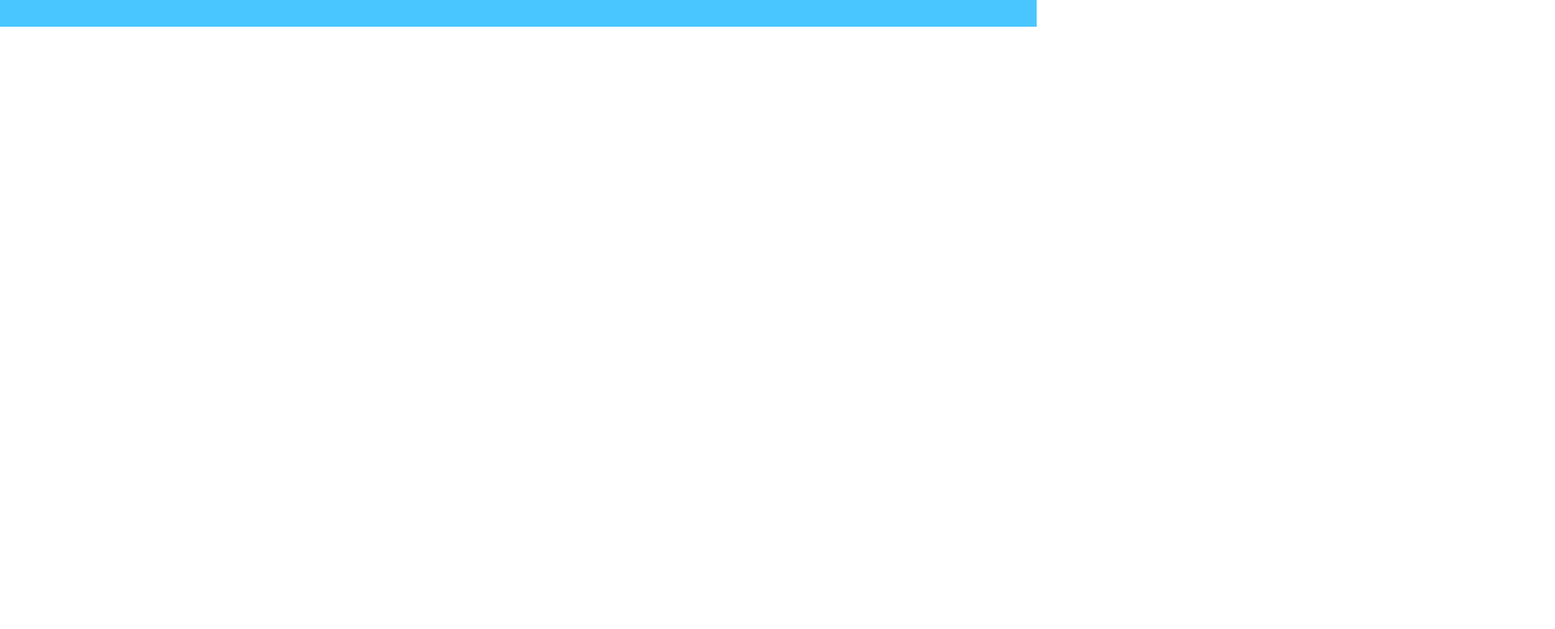
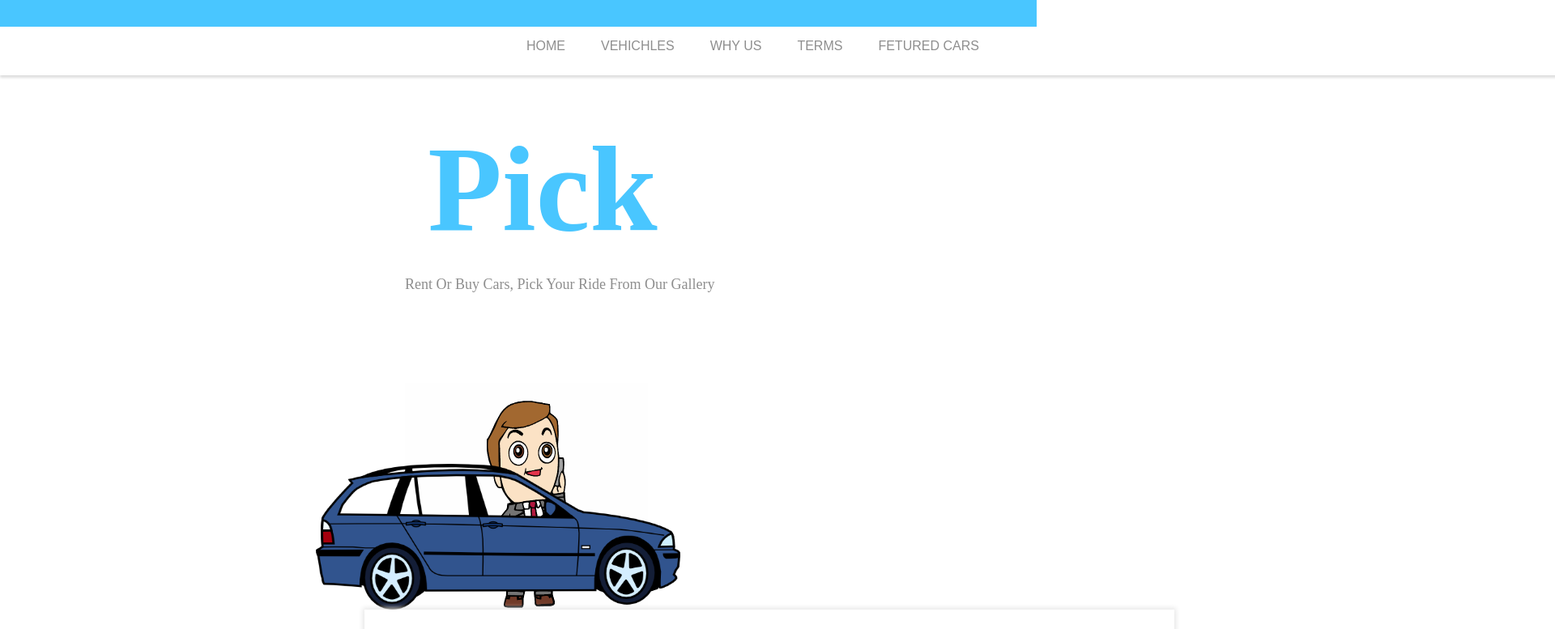
Before and after one commit to Huanda03/Pick, a website: page app/index.html in a window 1280 px wide. Shown: the part 87-864 px from the top of the page at 81% size, 1920 px wide, since content can reach past the window. Before the commit the page ends 800 px from the top, so only its background shows below. Drawn offline with Linux system fonts and the light colour scheme.

Commit message:
Agrege imagenes y cuadro superior

```diff
--- a/app/css/estilos.css
+++ b/app/css/estilos.css
@@ -25,7 +25,7 @@ div #botones{
 #buton {
   background: #49C6FF;
   cursor: pointer;
-  border-radius: 7px;
+  border-radius: 5px;
   border: none;
   color: #fff;
   display: inline-block;
@@ -43,3 +43,77 @@ div #botones{
   color:#49C6FF;
   background: #fff;
 }
+#opciones{
+	width:100%;
+	height:60px;
+	background:#fff;
+	padding:0px;
+	padding-left:650px;
+	-webkit-box-shadow: 0px 3px 3px #DEDEDE;
+}
+#buton1{
+	background: #fff;
+    cursor: pointer;
+    border-radius:0px;
+    border: none;
+    color: #8E8E8E;
+    display: inline-block;
+    padding: 15px;
+	margin-right:40px;
+    padding-left:0px;
+    padding-right:0px;
+    font-family: Arial;
+    font-size: 16px;
+    -webktit-transition: all 0.3s ease;
+    -o-transition: all 0.3s ease;
+    transition: all 0.3s ease;
+}
+#buton1:hover{
+	-webkit-box-shadow:	0 4px 0 #49C6FF;
+}
+#contenido{
+	width:100%;
+	height:800px;
+	padding:30px;
+	position:relative;
+}
+#encabezado{
+	padding:25px;
+	margin: auto;
+	width:500px;
+	height:300px;
+}
+#titulo_cont{
+	font-size:150px;
+	color:#49C6FF;
+}
+#p{
+	margin-left: 80px;
+	color:#8E8E8E;
+	font-size:18px;
+}
+#empresario{
+	position:absolute;
+	bottom:180px;
+	left:500px;
+}
+#carro{
+	position:absolute;
+    bottom:200px;
+    right:500px;
+}
+#cuadro{
+	width:1000px;
+	height:550px;
+	position:absolute;
+	bottom:-350px;
+	left:450px;
+	background:#fff;
+	box-shadow:0 0 6px 2px #E7E7E7;
+
+}
+#cuerpo{
+	background:#49C6FF;
+	width:100%;
+	height:1200px;
+}
--- a/app/index.html
+++ b/app/index.html
@@ -15,9 +15,27 @@
 					<input type="submit" id="buton" value="GET STARTED"/>
 				</div>
 			</div>
-			<div>
+			<div id="opciones">
+				<input type="submit" id="buton1" value="HOME"/>
+                <input type="submit" id="buton1" value="VEHICHLES"/>
+                <input type="submit" id="buton1" value="WHY US"/>
+                <input type="submit" id="buton1" value="TERMS"/>
+				<input type="submit" id="buton1" value="FETURED CARS"/>
 			</div>
+			<div id="contenido">
+				<div id="encabezado">
+					<h1 id="titulo_cont">Pick</h1>
+					<p id="p"><br>Rent Or Buy Cars, Pick Your Ride From Our Gallery</p>
+					<img id="empresario"src="css/empresario.jpg" width="300" height="300"/>
+					<img id="carro"src="css/carro_azul.png" width="450" height="180"/>
+					<div id="cuadro">
+					</div>
+				</div>
 
+			</div>
+			<div id="cuerpo">
+
+			</div>
 		</div>
 
 	</body>
```
Also changed, not shown: app/css/carro_azul.png (added), app/css/empresario.jpg (added), 2 other files.
